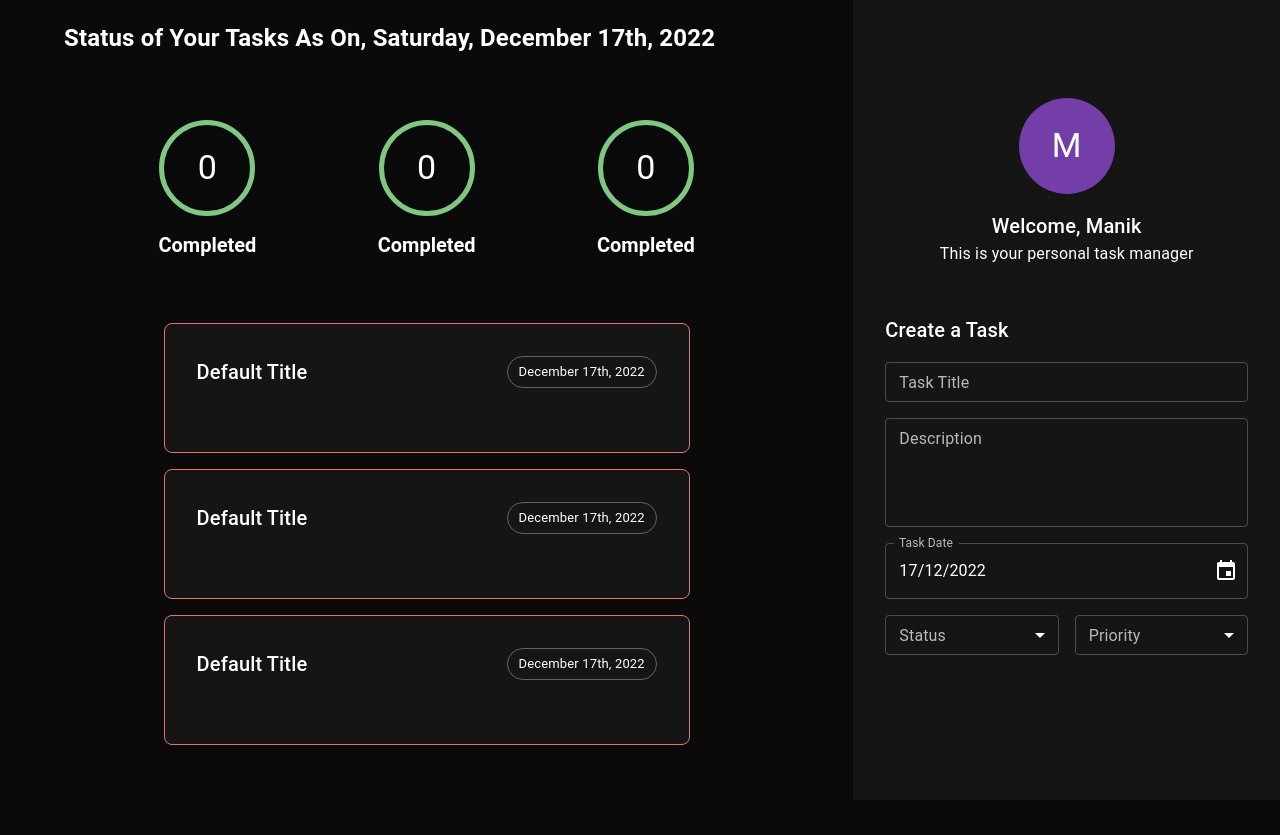
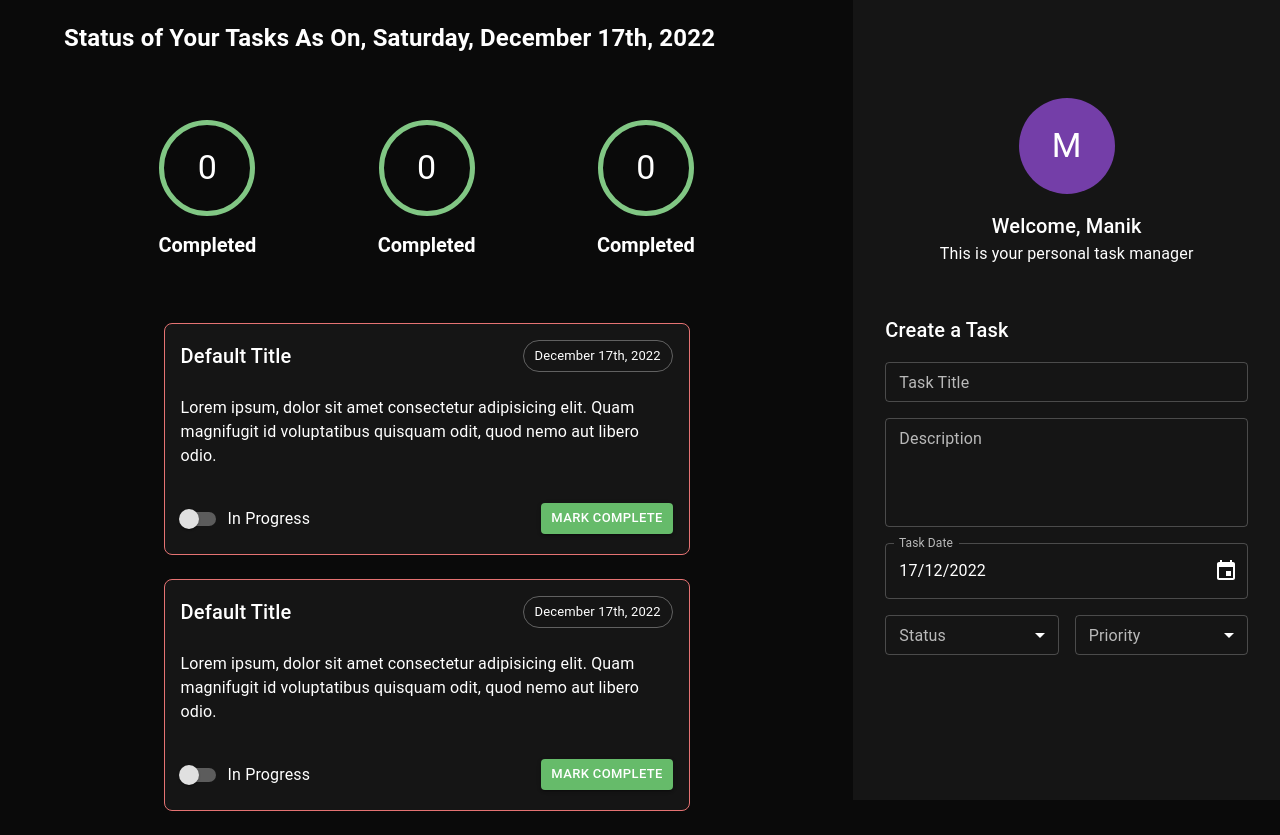
Before and after one commit to dulanjanabandara/todo-react, a React (Create React App) app: page / in a window 1280 px wide. Before the commit the page ends 800 px from the top, so only its background shows below. Built offline with nearby package versions, Linux system fonts and the light colour scheme.

Commit message:
Task description and task footer components were created.

```diff
--- /dev/null
+++ b/src/components/task/_taskDescription.tsx
@@ -0,0 +1,21 @@
+import React, { FC, ReactElement } from 'react';
+import { Box, Typography } from '@mui/material';
+import PropTypes from 'prop-types';
+
+import { ITaskDescription } from './interfaces/ITaskDescription';
+
+export const TaskDescription: FC<ITaskDescription> = (props): ReactElement => {
+  const {
+    description = 'Lorem ipsum, dolor sit amet consectetur adipisicing elit. Quam magnifugit id voluptatibus quisquam odit, quod nemo aut libero odio.',
+  } = props;
+
+  return (
+    <Box>
+      <Typography>{description}</Typography>
+    </Box>
+  );
+};
+
+TaskDescription.propTypes = {
+  description: PropTypes.string,
+};
--- /dev/null
+++ b/src/components/task/_taskFooter.tsx
@@ -0,0 +1,40 @@
+import React, { FC, ReactElement } from 'react';
+import { Box, Button, FormControlLabel, Switch } from '@mui/material';
+import PropTypes from 'prop-types';
+
+import { ITaskFooter } from './interfaces/ITaskFooter';
+
+export const TaskFooter: FC<ITaskFooter> = (props): ReactElement => {
+  const {
+    onStatusChange = (e) => console.log(e),
+    onClick = (e) => console.log(e),
+  } = props;
+
+  return (
+    <Box
+      display="flex"
+      justifyContent="space-between"
+      alignItems="center"
+      mt={4}
+    >
+      <FormControlLabel
+        control={<Switch color="warning" onChange={(e) => onStatusChange(e)} />}
+        label="In Progress"
+      />
+      <Button
+        variant="contained"
+        color="success"
+        size="small"
+        sx={{ color: '#fff' }}
+        onClick={(e) => onClick(e)}
+      >
+        Mark Complete
+      </Button>
+    </Box>
+  );
+};
+
+TaskFooter.propTypes = {
+  onClick: PropTypes.func,
+  onStatusChange: PropTypes.func,
+};
--- a/src/components/task/_taskHeader.tsx
+++ b/src/components/task/_taskHeader.tsx
@@ -9,7 +9,7 @@
   const { title = 'Default Title', date = new Date() } = props;
 
   return (
-    <Box display="flex" width="100%" justifyContent="space-between" mb={4}>
+    <Box display="flex" width="100%" justifyContent="space-between" mb={3}>
       <Box>
         <Typography variant="h6">{title}</Typography>
       </Box>
--- /dev/null
+++ b/src/components/task/interfaces/ITaskDescription.ts
@@ -0,0 +1,3 @@
+export interface ITaskDescription {
+  description?: string;
+}
--- /dev/null
+++ b/src/components/task/interfaces/ITaskFooter.ts
@@ -0,0 +1,10 @@
+import React from 'react';
+
+export interface ITaskFooter {
+  onStatusChange?: (e: React.ChangeEvent<HTMLInputElement>) => void;
+  onClick?: (
+    e:
+      | React.MouseEvent<HTMLButtonElement>
+      | React.MouseEvent<HTMLAnchorElement>,
+  ) => void;
+}
--- a/src/components/task/task.tsx
+++ b/src/components/task/task.tsx
@@ -2,6 +2,8 @@
 import { Box } from '@mui/material';
 
 import { TaskHeader } from './_taskHeader';
+import { TaskDescription } from './_taskDescription';
+import { TaskFooter } from './_taskFooter';
 
 export const Task: FC = (): ReactElement => {
   return (
@@ -10,8 +12,8 @@
       width="100%"
       justifyContent="flex-start"
       flexDirection="column"
-      mb={2}
-      p={4}
+      mb={3}
+      p={2}
       sx={{
         width: '100%',
         backgroundColor: 'background.paper',
@@ -21,6 +23,8 @@
       }}
     >
       <TaskHeader />
+      <TaskDescription />
+      <TaskFooter />
     </Box>
   );
 };
--- a/src/components/taskArea/taskArea.tsx
+++ b/src/components/taskArea/taskArea.tsx
@@ -29,7 +29,6 @@
         <Grid item display="flex" flexDirection="column" xs={10} md={8}>
           <Task />
           <Task />
-          <Task />
         </Grid>
       </Grid>
     </Grid>
```
